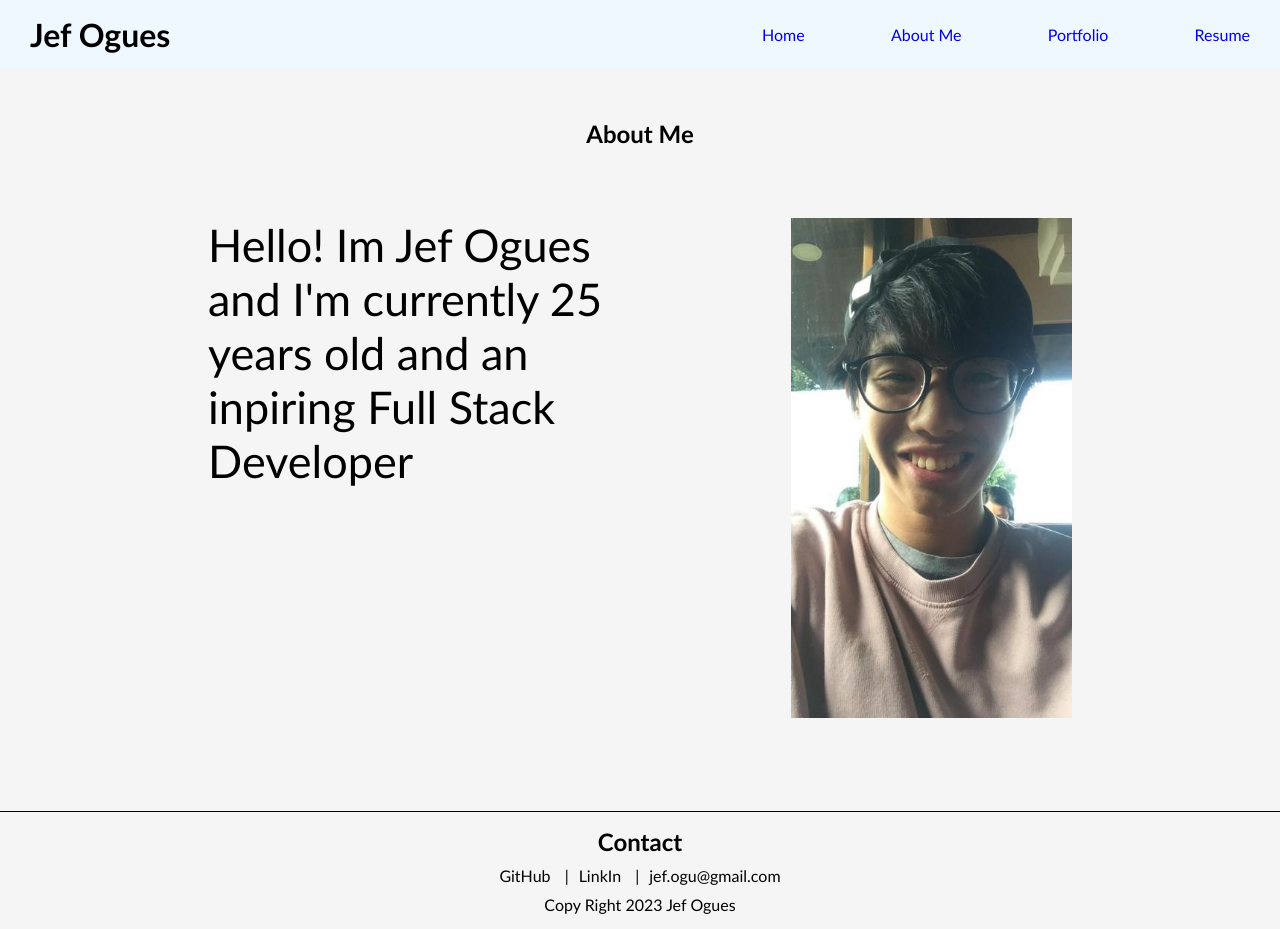
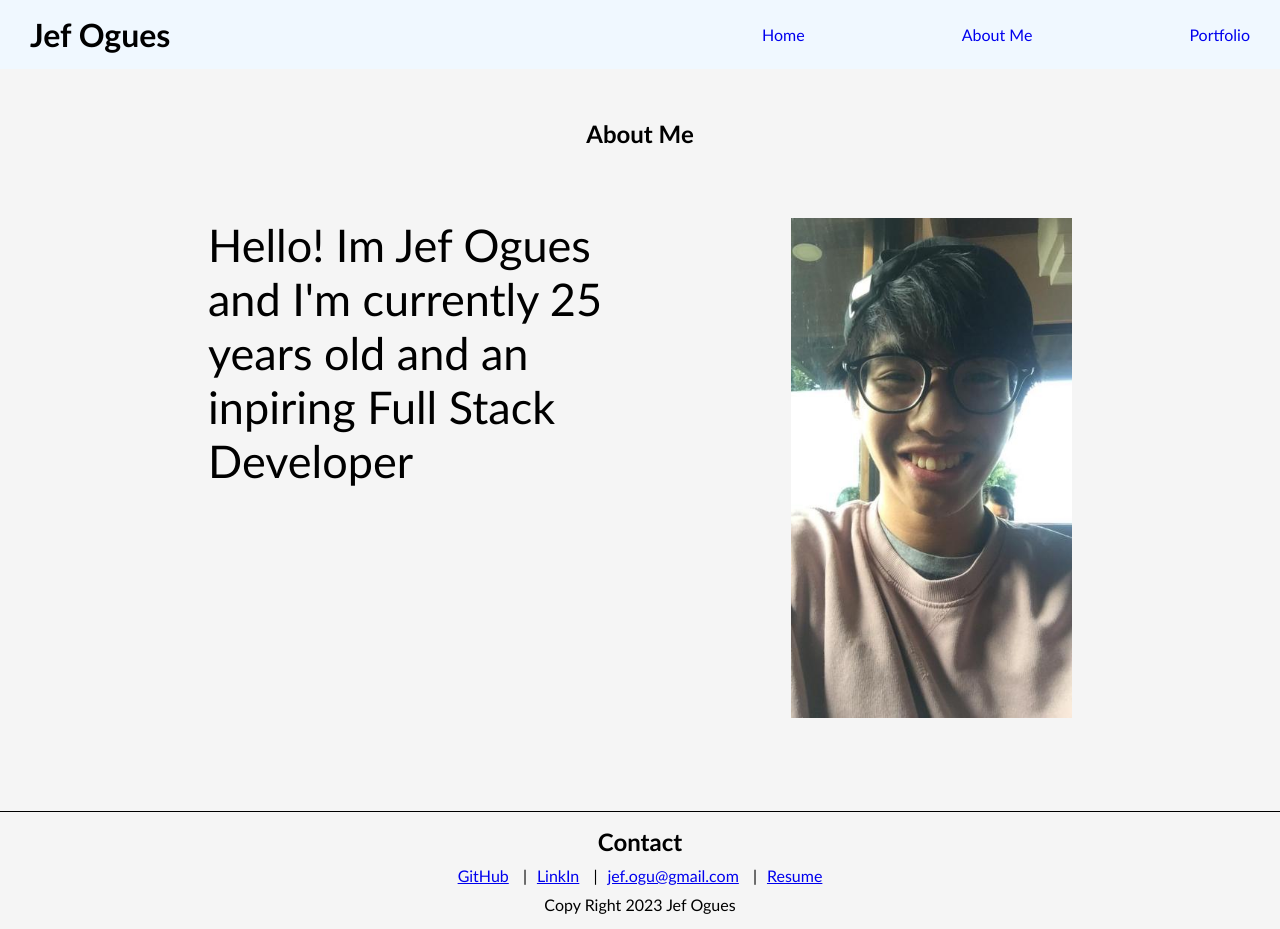
Before and after one commit to jef1197/Module-20, a React (Create React App) app: page / in a window 1280 px wide. Both pictures are taken after a click on the link "About Me". Built offline with nearby package versions, Linux system fonts and the light colour scheme.

Commit message:
fixed header

```diff
--- a/src/App.js
+++ b/src/App.js
@@ -7,7 +7,7 @@ import './App.css'
 
 function App() {
 
-  const [page] = useState(['Home', 'About Me', 'Portfolio', 'Resume'])
+  const [page] = useState(['Home', 'About Me', 'Portfolio',])
 
   const [currentPage, setCurrentPage] = useState(page[0]);
 
--- a/src/components/Footer.js
+++ b/src/components/Footer.js
@@ -7,9 +7,10 @@ function Footer() {
     <footer>
       <h2>Contact</h2>
       <div>
-        <a>GitHub</a> |
-        <a>LinkIn</a> |
-        <a>jef.ogu@gmail.com</a>
+        <a href='#'>GitHub</a> |
+        <a href='#'>LinkIn</a> |
+        <a href='#'>jef.ogu@gmail.com</a> |
+        <a href='#'>Resume</a>
       </div>
       <p>Copy Right 2023 Jef Ogues</p>
     </footer>
```
